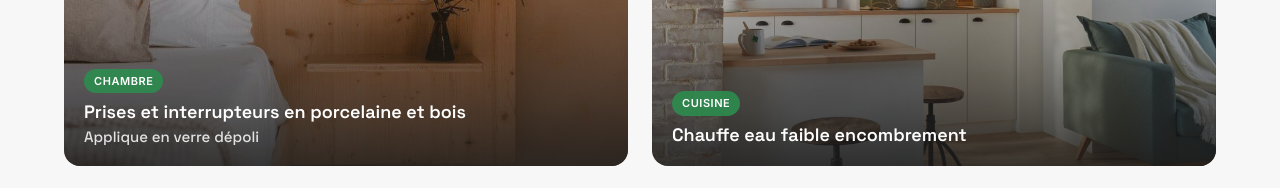
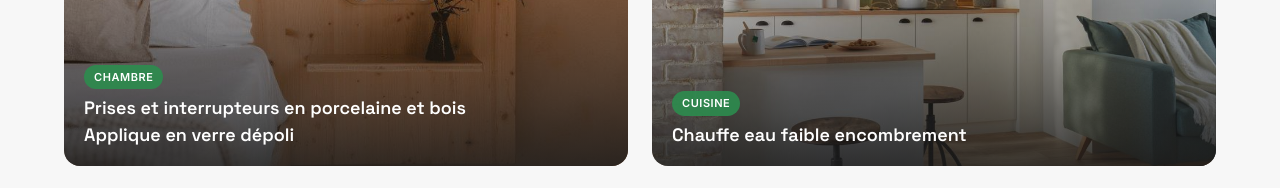
Before and after one commit to PHT001/emajor-site, a Next.js app: page / in a window 1280 px wide. Shown: the part 2760-2948 px from the top of the page. Built offline with nearby package versions, Linux system fonts and the light colour scheme.

Commit message:
ui(installations): subtitle matches title typography (Marc — 'même police')

```diff
--- a/components/Installations.tsx
+++ b/components/Installations.tsx
@@ -126,7 +126,7 @@ function Tile({ it }: { it: Item }) {
           {it.title}
         </h3>
         {it.subtitle && (
-          <p className="font-heading text-[12px] sm:text-[15px] font-medium text-white/85 leading-tight mt-1">
+          <p className="font-heading text-[14px] sm:text-[18px] font-semibold leading-tight mt-1">
             {it.subtitle}
           </p>
         )}
```
